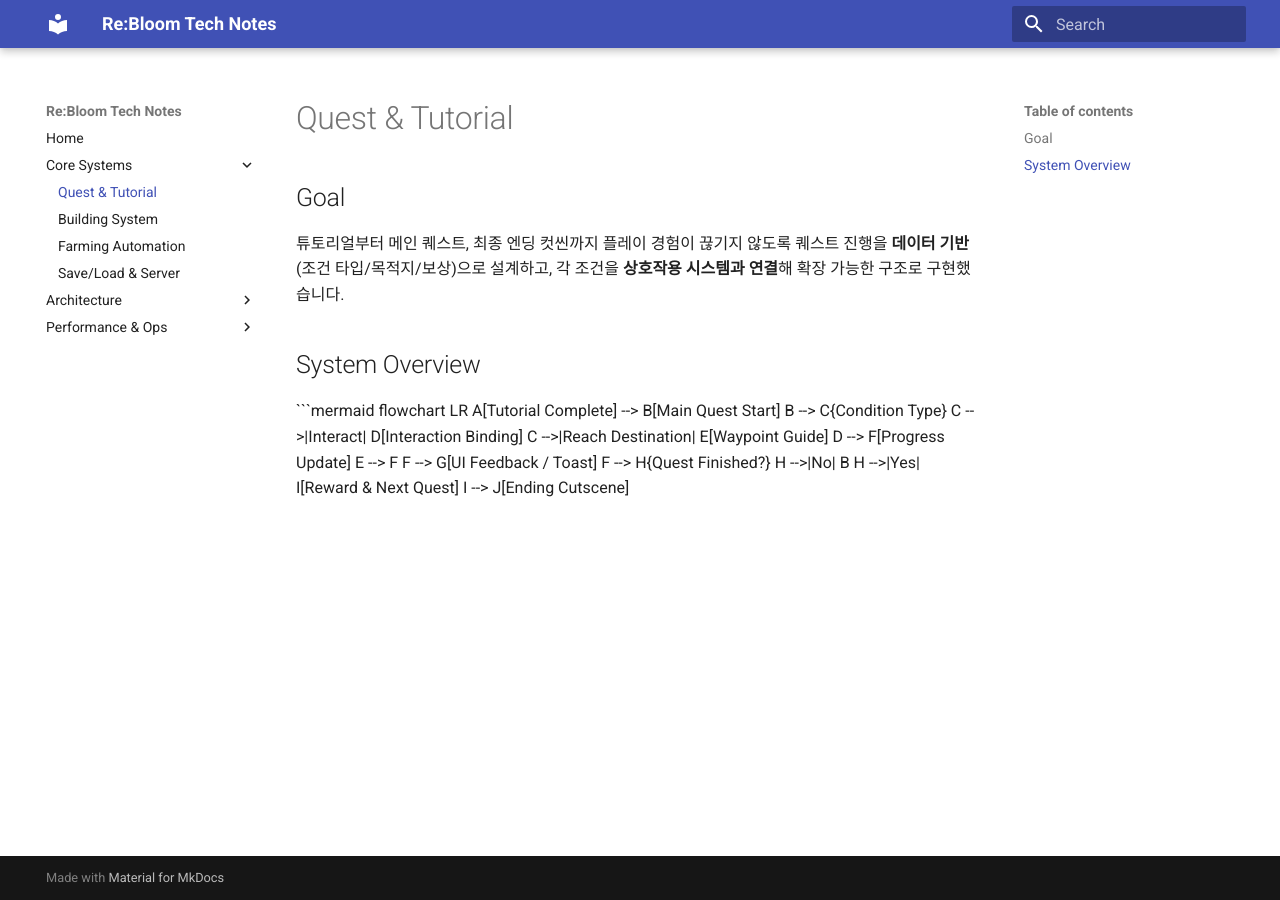
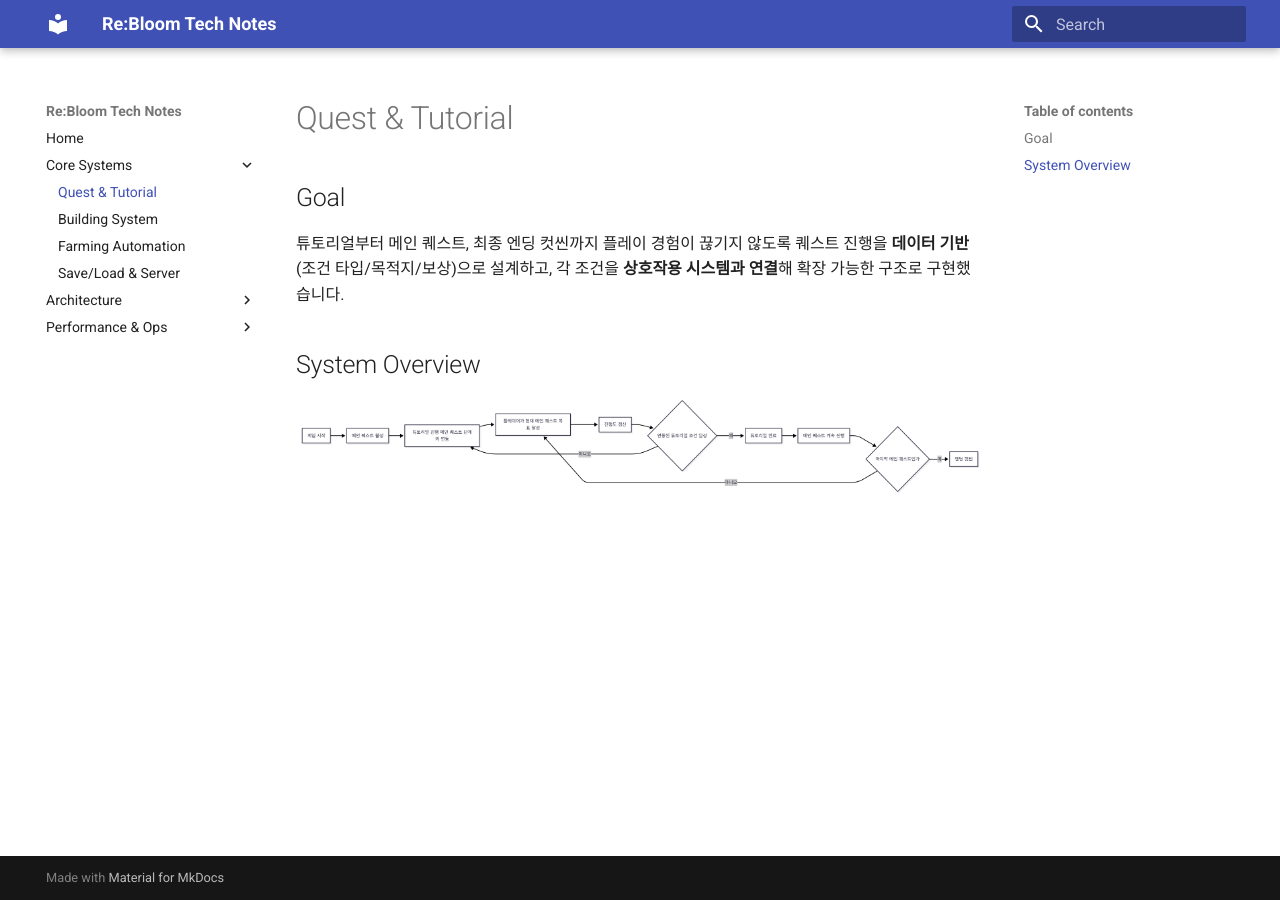
Before and after one commit to Giku77/rebloom-tech-notes, an MkDocs documentation site: the page built from docs/quest.md, in a window 1280 px wide. Built offline with MkDocs 1.6.1 and Material for MkDocs 9.7.7, drawn with Linux system fonts in a browser that asks for light colours.

Commit message:
add assets

````diff
--- a/docs/quest.md
+++ b/docs/quest.md
@@ -4,16 +4,4 @@
 각 조건을 **상호작용 시스템과 연결**해 확장 가능한 구조로 구현했습니다.
 
 ## System Overview
-```mermaid
-flowchart LR
-  A[Tutorial Complete] --> B[Main Quest Start]
-  B --> C{Condition Type}
-  C -->|Interact| D[Interaction Binding]
-  C -->|Reach Destination| E[Waypoint Guide]
-  D --> F[Progress Update]
-  E --> F
-  F --> G[UI Feedback / Toast]
-  F --> H{Quest Finished?}
-  H -->|No| B
-  H -->|Yes| I[Reward & Next Quest]
-  I --> J[Ending Cutscene]
+[![Quest & Tutorial Flow](assets/quest/Overview.png)](assets/quest/Overview.png)
````
Also changed, not shown: docs/farming.md (+1 -11 lines), docs/assets/farming/Overview.png (added), docs/assets/quest/Overview.png (added).
